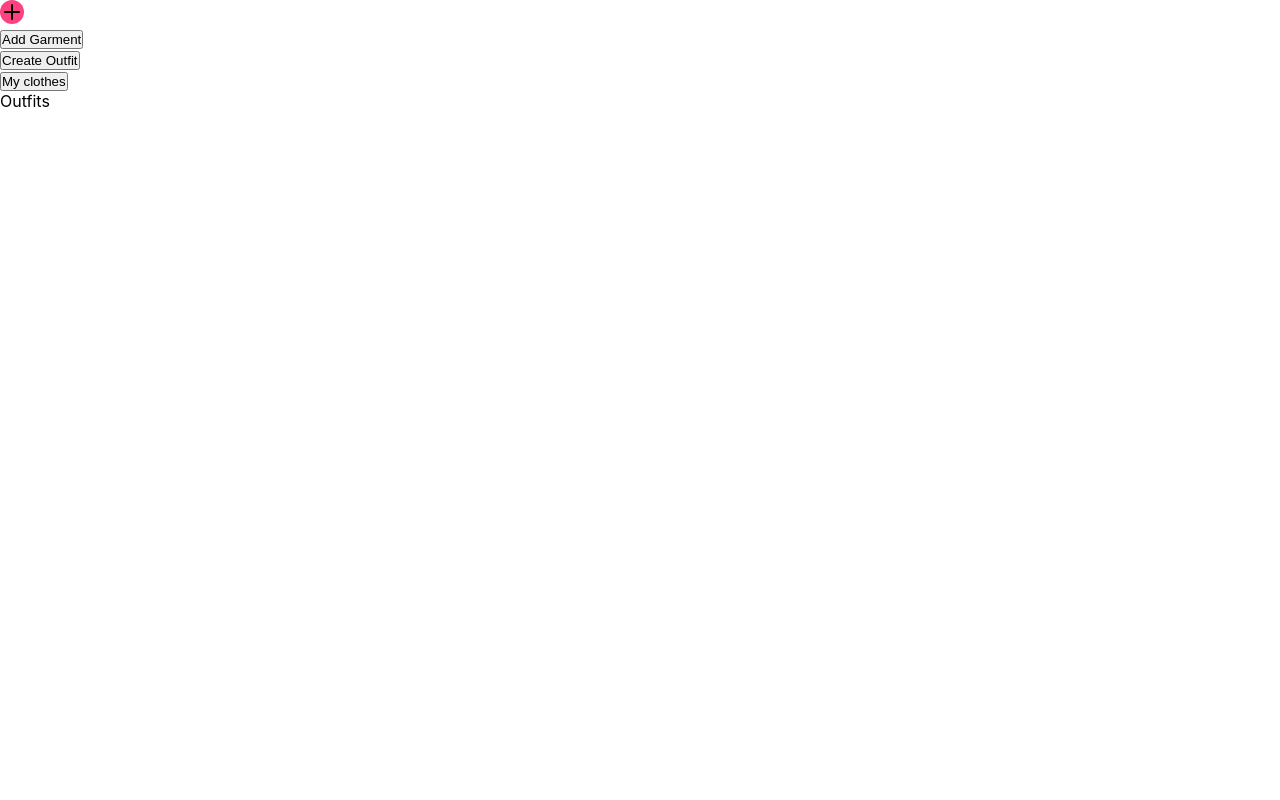
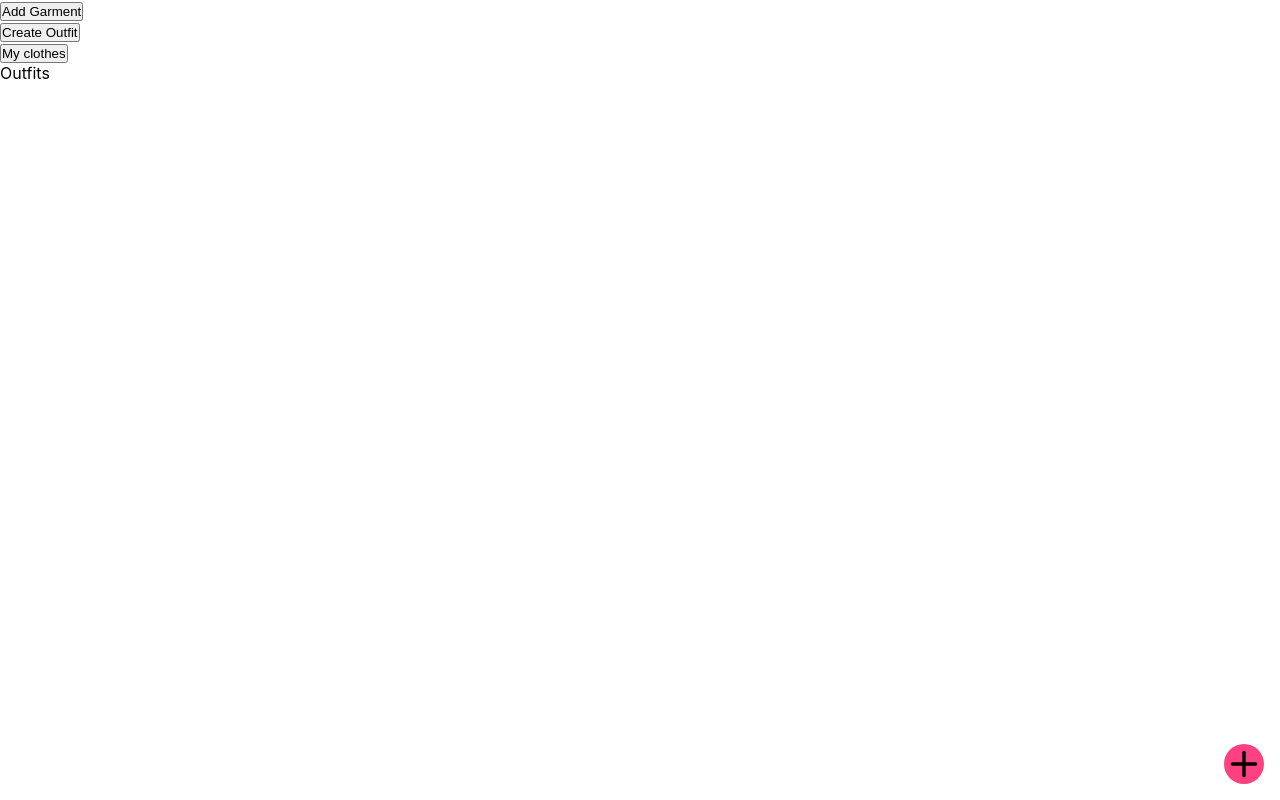
Before and after one commit to etrobert/color-match, a React (Create React App) app: page / in a window 1280 px wide. Built offline with nearby package versions, Linux system fonts and the light colour scheme.

Commit message:
Update the NewGarmentButton design

```diff
--- a/src/FeatherIcon.tsx
+++ b/src/FeatherIcon.tsx
@@ -1,13 +1,17 @@
-import feather from 'feather-icons';
+import feather, { FeatherAttributes } from 'feather-icons';
 
 type Props = {
   name: string;
+  options?: FeatherAttributes;
 };
 
-const FeatherIcon = ({ name }: Props) => (
+const FeatherIcon = ({ name, options }: Props) => (
   <span
     dangerouslySetInnerHTML={{
-      __html: feather.icons[name].toSvg({ style: 'display: block' }),
+      __html: feather.icons[name].toSvg({
+        style: 'display: block', // TODO combine with style from options
+        ...options,
+      }),
     }}
   />
 );
--- a/src/NewGarmentButton.css
+++ b/src/NewGarmentButton.css
@@ -1,5 +1,8 @@
 .NewGarmentButton {
+  position: fixed;
+  bottom: 1rem;
+  right: 1rem;
   background-color: #ff4081;
-  border-radius: 1rem;
+  border-radius: 2rem;
   border: none;
 }
--- a/src/NewGarmentButton.tsx
+++ b/src/NewGarmentButton.tsx
@@ -9,7 +9,7 @@ type Props = {
 
 const NewGarmentButton = ({ className }: Props) => (
   <button className={classNames('NewGarmentButton', className)}>
-    <FeatherIcon name="plus" />
+    <FeatherIcon name="plus" options={{ width: '2.5rem', height: '2.5rem' }} />
   </button>
 );
 
```
